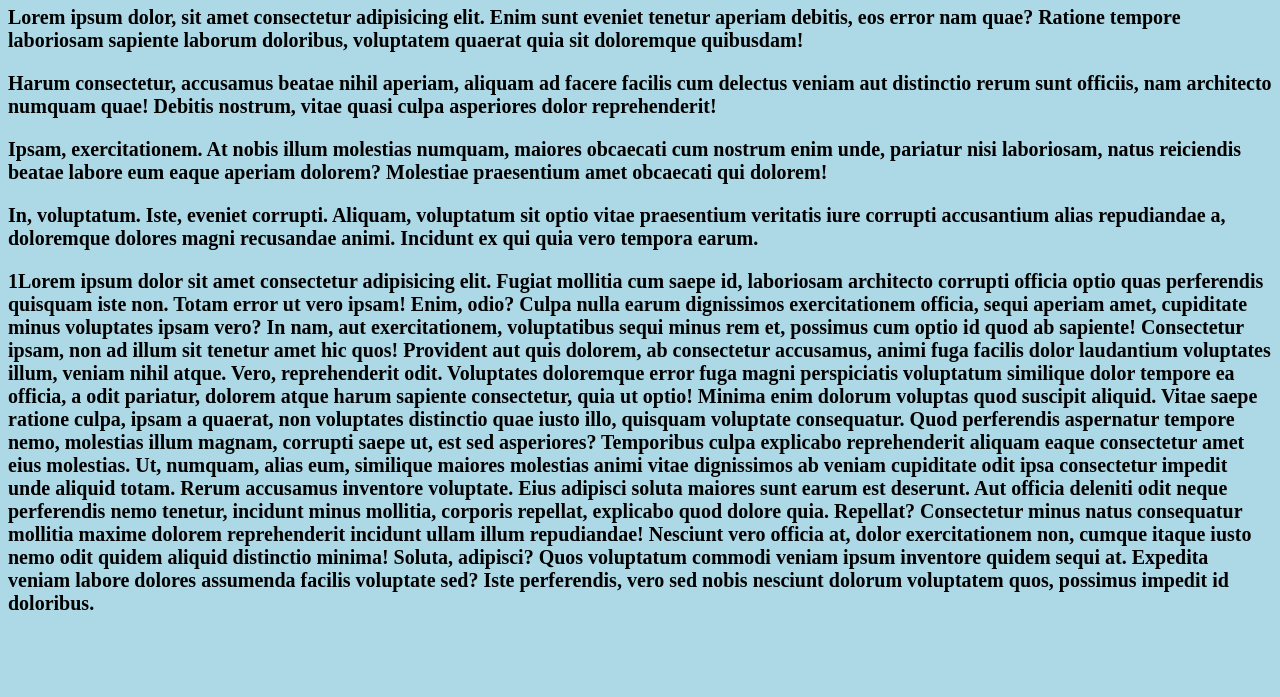
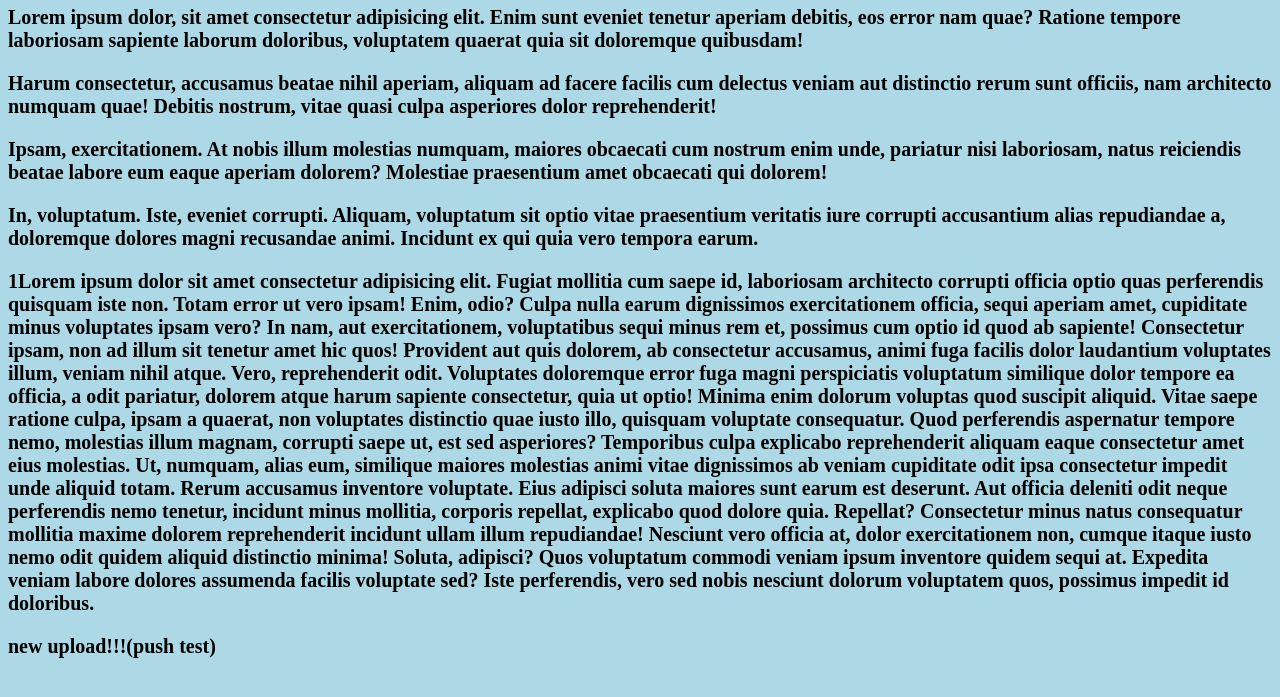
Before and after one commit to kwongLam/github-basic, a plain HTML site: page index.html in a window 1280 px wide. Shown: the part 95-792 px from the top of the page. Drawn offline with Linux system fonts and the light colour scheme.

Commit message:
push test

```diff
--- a/index.html
+++ b/index.html
@@ -23,5 +23,6 @@
         Consectetur minus natus consequatur mollitia maxime dolorem reprehenderit incidunt ullam illum repudiandae! Nesciunt vero officia at, dolor exercitationem non, cumque itaque iusto nemo odit quidem aliquid distinctio minima! Soluta, adipisci?
         Quos voluptatum commodi veniam ipsum inventore quidem sequi at. Expedita veniam labore dolores assumenda facilis voluptate sed? Iste perferendis, vero sed nobis nesciunt dolorum voluptatem quos, possimus impedit id doloribus.
     </p>
+    <p>new upload!!!(push test)</p>
 </body>
 </html>
```
